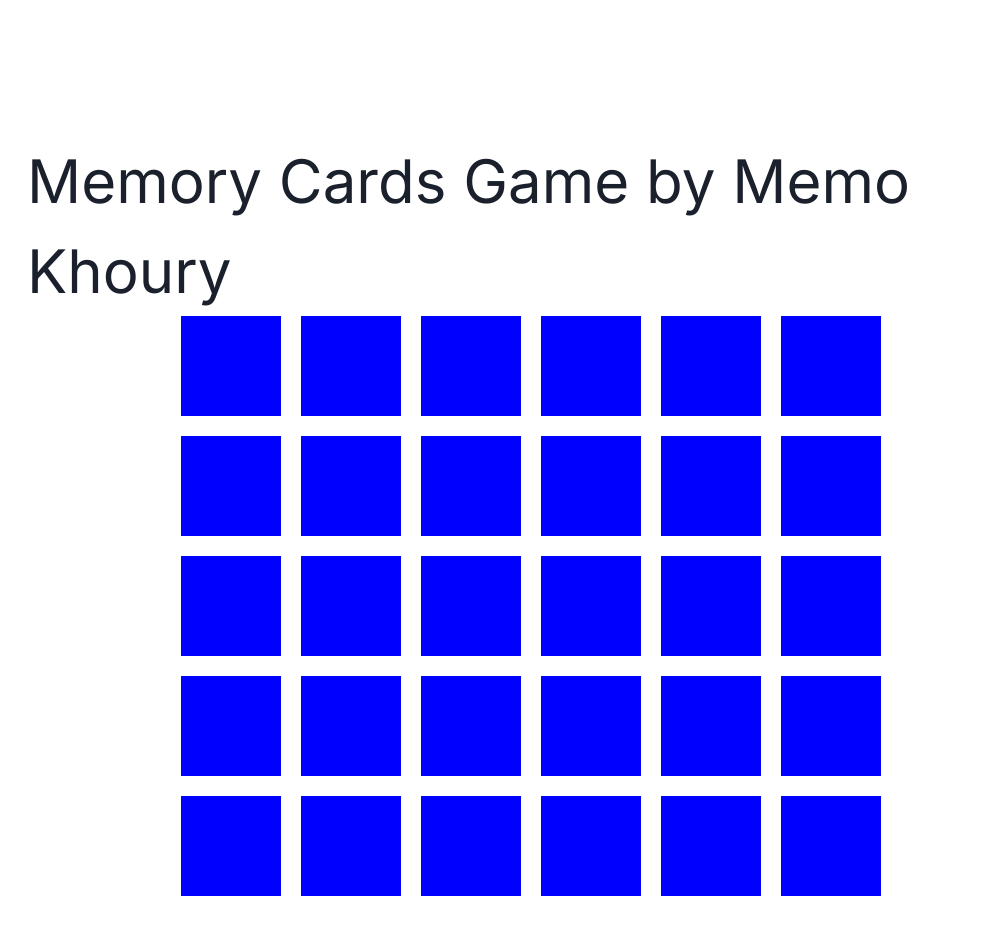
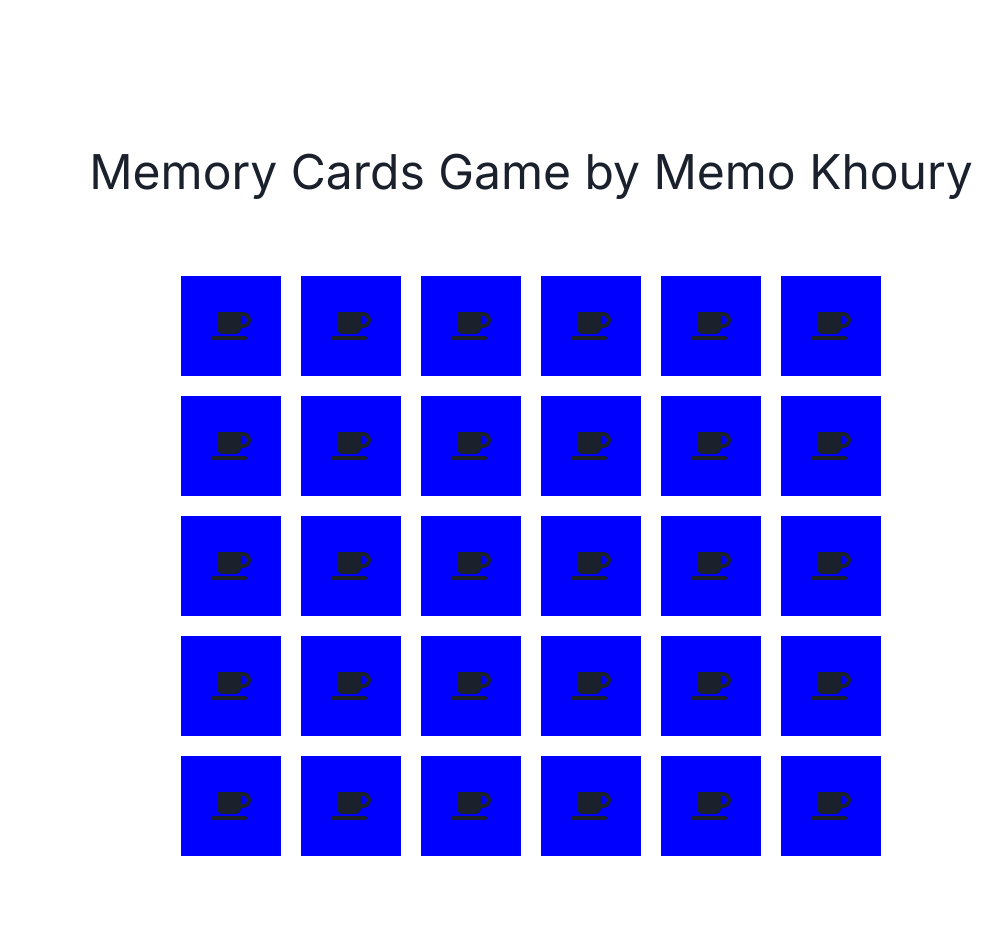
Before and after one commit to elclandestin0/game7-take-home-project, a Next.js app: page / in a window 1280 px wide. Shown: the top 934 px of the page, without its empty margins (109-1112 px from the left). Built offline with nearby package versions, Linux system fonts and the light colour scheme.

Commit message:
added fontawesome
using fontawesome for better management of images when extending the level size

```diff
--- a/package.json
+++ b/package.json
@@ -12,6 +12,9 @@
     "@chakra-ui/react": "^2.8.2",
     "@emotion/react": "^11.11.4",
     "@emotion/styled": "^11.11.5",
+    "@fortawesome/fontawesome-svg-core": "^6.5.2",
+    "@fortawesome/free-solid-svg-icons": "^6.5.2",
+    "@fortawesome/react-fontawesome": "^0.2.2",
     "framer-motion": "^11.2.11",
     "next": "14.2.4",
     "react": "^18",
--- a/src/components/GameCard.tsx
+++ b/src/components/GameCard.tsx
@@ -1,4 +1,6 @@
 import { Box } from "@chakra-ui/react";
+import { FontAwesomeIcon } from "@fortawesome/react-fontawesome";
+import { faCoffee } from "@fortawesome/free-solid-svg-icons";
 
 const GameCard = () => {
   return (
@@ -9,8 +11,14 @@ const GameCard = () => {
       bg="blue"
       height="100px"
       width="100px"
+      display="flex"
+      alignItems="center"
+      justifyContent="center"
       _hover={{ opacity: 0.6, cursor: "pointer" }}
-    ></Box>
+    >
+      <FontAwesomeIcon icon={faCoffee} size="2x"
+       />
+    </Box>
   );
 };
 
--- a/src/pages/_app.tsx
+++ b/src/pages/_app.tsx
@@ -1,6 +1,7 @@
 import "@/styles/globals.css";
 import type { AppProps } from "next/app";
 
+// CHakra
 import { ChakraProvider } from "@chakra-ui/react";
 
 export default function App({ Component, pageProps }: AppProps) {
--- a/src/pages/index.tsx
+++ b/src/pages/index.tsx
@@ -5,6 +5,7 @@ import styles from "@/styles/Home.module.css";
 
 import { Flex, Text } from "@chakra-ui/react";
 import  GameBoard  from "@/components/GameBoard";
+
 
 const inter = Inter({ subsets: ["latin"] });
 
@@ -19,7 +20,7 @@ export default function Home() {
       </Head>
       <main className={`${styles.main} ${inter.className}`}>
         <Flex className={styles.main} height="100vh" p={10}>
-          <Text fontSize="6xl">Memory Cards Game by Memo Khoury</Text>
+          <Text fontSize="5xl">Memory Cards Game by Memo Khoury</Text>
           <GameBoard />
         </Flex>
       </main>
```
Also changed, not shown: 1 other file (tests, documents, lock files or other folders).
